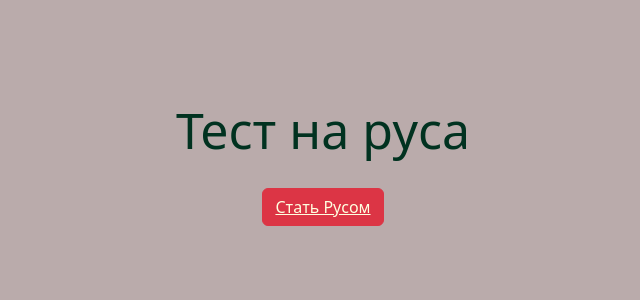
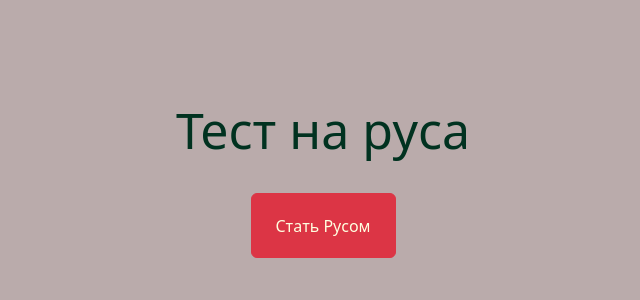
Before and after one commit to hanamiJr/test-project, a Django app: page /contact in a window 1280 px wide. Shown: the part 75-375 px from the top of the page, without its empty margins (317-957 px from the left). Run offline with Django 4.2, Linux system fonts and the light colour scheme.

Commit message:
убрал каличные подчеркивания и че-то еще намутил

```diff
--- a/testproject/main/static/main/css/main.css
+++ b/testproject/main/static/main/css/main.css
@@ -48,7 +48,7 @@ header a {
     padding:0 10px;
     font-size:20px;
     line-height: 45px;
-    text-decoration:none;
+    text-decoration: none;
 }
 
 main .features {
@@ -61,4 +61,12 @@ main .features {
 
 main .features h1 {font-size: 50px;}
 
-main .features button {margin: 20px;}
+main .features button {
+    margin: 25px;
+    width: 145px;
+    height: 65px
+}
+
+main .features a {
+    text-decoration: none;
+}
--- a/testproject/main/templates/main/about.html
+++ b/testproject/main/templates/main/about.html
@@ -3,7 +3,9 @@
 {% block title %}Состав{% endblock %}
 
 {% block content %}
+
     <div class="features">
         <h1>Состав</h1>
     </div>
+
 {% endblock %}
--- a/testproject/main/templates/main/contact.html
+++ b/testproject/main/templates/main/contact.html
@@ -3,8 +3,10 @@
 {% block title %}Тест на руса{% endblock %}
 
 {% block content %}
+
     <div class="features">
         <h1>Тест на руса</h1>
         <button class="btn btn-danger"><a href="https://www.youtube.com/watch?v=dQw4w9WgXcQ" target="_blank" style="color: #FFFFE0">Стать Русом</a></button>
     </div>
+
 {% endblock %}
--- a/testproject/main/templates/main/index.html
+++ b/testproject/main/templates/main/index.html
@@ -3,7 +3,9 @@
 {% block title %}ELITE JERKING CLUB{% endblock %}
 
 {% block content %}
+
     <div class="features">
         <h1>CLUB</h1>
     </div>
+
 {% endblock %}
--- a/testproject/main/templates/main/layout.html
+++ b/testproject/main/templates/main/layout.html
@@ -1,6 +1,7 @@
 {% load static %}
 <!doctype html>
 <html lang="en">
+
 <head>
     <meta charset="UTF-8">
     <meta name="viewport"
@@ -12,6 +13,7 @@
     <link rel="icon" href="main/img/элитная.png" type="image/jpg" sizes="16x16">
     <link rel="stylesheet" href="{% static 'main/css/main.css' %}">
 </head>
+
 <body>
     <div id="wrap">
         <header>
@@ -23,9 +25,12 @@
             </ul>
         </header>
     </div>
+
     <main>
         {% block content %}
         {% endblock %}
     </main>
+
 </body>
+
 </html>
```
